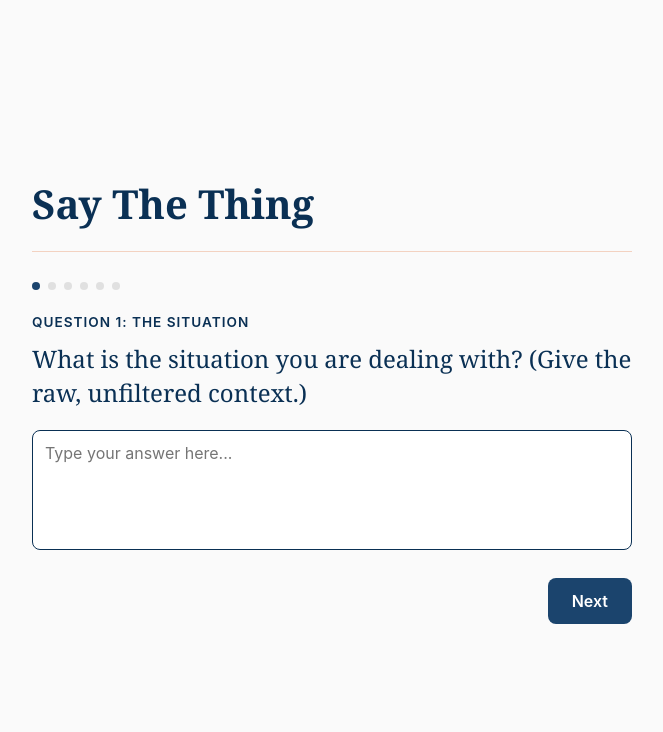
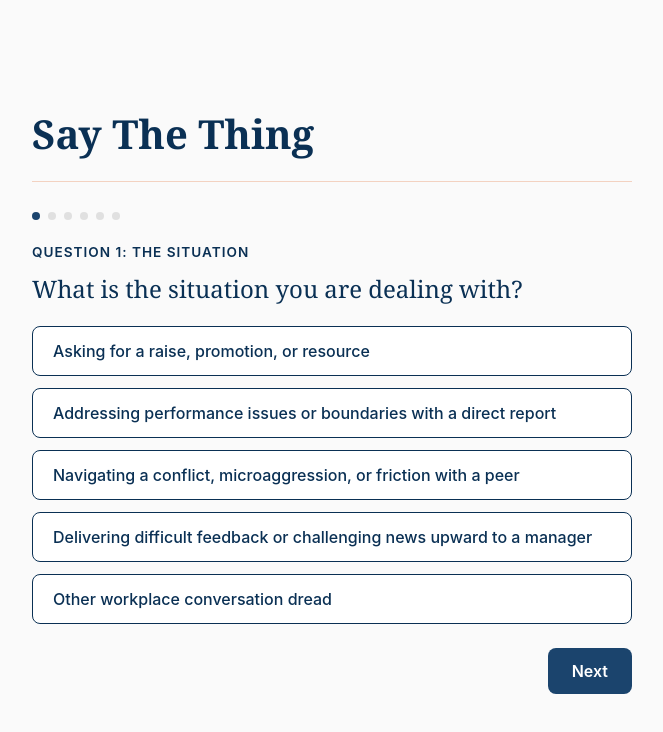
Before and after one commit to nancynancita/saythething, a plain HTML site: page index.html in a window 1280 px wide. Both pictures are taken after a click on the button "Let's do this". Shown: the whole page, without its empty margins (308-971 px from the left). Drawn offline with Linux system fonts and the light colour scheme.

Commit message:
Update index.html

```diff
--- a/index.html
+++ b/index.html
@@ -95,6 +95,37 @@
             font-size: 1.5rem;
             margin-bottom: 20px;
             line-height: 1.4;
+        }
+
+        .options-grid {
+            display: flex;
+            flex-direction: column;
+            gap: 12px;
+            margin-bottom: 20px;
+        }
+
+        .option-button {
+            width: 100%;
+            padding: 14px 20px;
+            border: 1px solid var(--border-color);
+            border-radius: 8px;
+            background-color: #FFFFFF;
+            color: var(--text-color);
+            font-size: 1rem;
+            text-align: left;
+            font-weight: 500;
+            cursor: pointer;
+            transition: all 0.2s ease;
+        }
+
+        .option-button:hover {
+            background-color: #F0F4F8;
+        }
+
+        .option-button.selected {
+            background-color: var(--primary-color);
+            color: #FFFFFF;
+            border-color: var(--primary-color);
         }
 
         textarea {
@@ -231,7 +262,10 @@
             <div id="question-container">
                 <div class="question-label" id="q-label"></div>
                 <div class="question-text" id="q-text"></div>
-                <textarea id="q-input" placeholder="Type your answer here..."></textarea>
+
+                <div id="options-container" class="options-grid"></div>
+
+                <textarea id="q-input" class="hidden" placeholder="Type your answer here..."></textarea>
             </div>
             <div class="btn-container">
                 <button class="btn-secondary" id="back-btn" onclick="goBack()">Back</button>
@@ -277,12 +311,74 @@
 
     <script>
         const questions = [
-            { label: "The Situation", text: "What is the situation you are dealing with? (Give the raw, unfiltered context.)" },
-            { label: "The Person", text: "Who are you having this conversation with? What is their role or power dynamic relative to you?" },
-            { label: "The Channel", text: "How will this conversation happen? (e.g., In person, Video call, Email, Slack, etc.)" },
-            { label: "The Hurdles", text: "Are there identity factors, communication gaps, neurodiversity, or cultural differences to keep in mind?" },
-            { label: "The Goal", text: "What is your ultimate goal for this outcome? What does success realistically look like?" },
-            { label: "Your Style", text: "What is your natural style? (e.g., Introverted, Direct, Collaborative, Anxious but firm, etc.)" }
+            {
+                label: "The Situation",
+                text: "What is the situation you are dealing with?",
+                type: "options",
+                choices: [
+                    "Asking for a raise, promotion, or resource",
+                    "Addressing performance issues or boundaries with a direct report",
+                    "Navigating a conflict, microaggression, or friction with a peer",
+                    "Delivering difficult feedback or challenging news upward to a manager",
+                    "Other workplace conversation dread"
+                ]
+            },
+            {
+                label: "The Person",
+                text: "Who are you having this conversation with? What is their role relative to you?",
+                type: "options",
+                choices: [
+                    "My Direct Manager / Boss",
+                    "A Peer or Colleague on my level",
+                    "A Direct Report or Team Member I manage",
+                    "An External Client, Vendor, or Stakeholder",
+                    "An Executive or Senior Leader"
+                ]
+            },
+            {
+                label: "The Channel",
+                text: "How will this conversation happen?",
+                type: "options",
+                choices: [
+                    "In person (Spoken Live)",
+                    "Video call / Zoom / Teams",
+                    "Written Email correspondence",
+                    "Slack / Microsoft Teams / Chat message"
+                ]
+            },
+            {
+                label: "The Hurdles",
+                text: "Are there identity factors or communication gaps to keep in mind?",
+                type: "options",
+                choices: [
+                    "Power dynamic / Fear of retaliation",
+                    "Neurodiversity or different processing styles",
+                    "Cultural, generational, or communication style differences",
+                    "None — it is just a high-stakes, nerve-wracking talk"
+                ]
+            },
+            {
+                label: "The Goal",
+                text: "What does success realistically look like for this outcome?",
+                type: "options",
+                choices: [
+                    "Clear boundary set and documented",
+                    "Alignment on next steps or an explicitly approved request",
+                    "Friction de-escalated and relationship preserved",
+                    "Perspective shared clearly without causing immediate defense"
+                ]
+            },
+            {
+                label: "Your Style",
+                text: "What is your natural communication style under stress?",
+                type: "options",
+                choices: [
+                    "Introverted / Over-rehearsed / Prone to freezing",
+                    "Direct / Blunt / Worried about sounding too harsh",
+                    "Collaborative / People-pleasing / Prone to softening the message too much",
+                    "Anxious but trying to remain completely firm"
+                ]
+            }
         ];
 
         let currentStep = 0;
@@ -307,24 +403,76 @@
 
         function showQuestion() {
             buildDots();
-            document.getElementById('q-label').innerText = 'Question ' + (currentStep + 1) + ': ' + questions[currentStep].label;
-            document.getElementById('q-text').innerText = questions[currentStep].text;
-            document.getElementById('q-input').value = answers[currentStep] || '';
+            const q = questions[currentStep];
+            document.getElementById('q-label').innerText = 'Question ' + (currentStep + 1) + ': ' + q.label;
+            document.getElementById('q-text').innerText = q.text;
+
+            const optionsContainer = document.getElementById('options-container');
+            const txtInput = document.getElementById('q-input');
+
+            optionsContainer.innerHTML = '';
+
+            if (q.type === "options") {
+                optionsContainer.classList.remove('hidden');
+                txtInput.classList.add('hidden');
+
+                q.choices.forEach(choice => {
+                    const btn = document.createElement('button');
+                    btn.className = 'option-button';
+                    if (answers[currentStep] === choice) {
+                        btn.className += ' selected';
+                    }
+                    btn.innerText = choice;
+                    btn.onclick = () => selectOption(choice);
+                    optionsContainer.appendChild(btn);
+                });
+            } else {
+                optionsContainer.classList.add('hidden');
+                txtInput.classList.remove('hidden');
+                txtInput.value = answers[currentStep] || '';
+                txtInput.focus();
+            }
+
             document.getElementById('back-btn').style.visibility = currentStep === 0 ? 'hidden' : 'visible';
             document.getElementById('next-btn').innerText = currentStep === questions.length - 1 ? 'Get my language' : 'Next';
-            document.getElementById('q-input').focus();
+        }
+
+        function selectOption(val) {
+            answers[currentStep] = val;
+            const buttons = document.querySelectorAll('.option-button');
+            buttons.forEach(b => {
+                if (b.innerText === val) {
+                    b.classList.add('selected');
+                } else {
+                    b.classList.remove('selected');
+                }
+            });
+
+            // Auto-advance configuration on visual choice selection
+            setTimeout(() => {
+                goNext();
+            }, 250);
         }
 
         function goBack() {
             if (currentStep > 0) {
-                answers[currentStep] = document.getElementById('q-input').value;
+                if (questions[currentStep].type !== "options") {
+                    answers[currentStep] = document.getElementById('q-input').value;
+                }
                 currentStep--;
                 showQuestion();
             }
         }
 
         async function goNext() {
-            answers[currentStep] = document.getElementById('q-input').value;
+            if (questions[currentStep].type !== "options") {
+                answers[currentStep] = document.getElementById('q-input').value;
+            }
+
+            if (!answers[currentStep]) {
+                alert('Please make a selection or provide text input to proceed.');
+                return;
+            }
 
             if (currentStep < questions.length - 1) {
                 currentStep++;
@@ -390,7 +538,8 @@
         function restartApp() {
             currentStep = 0;
             answers = [];
-            document.getElementById('q-input').value = '';
+            const txtInput = document.getElementById('q-input');
+            if(txtInput) txtInput.value = '';
             document.getElementById('results-screen').classList.add('hidden');
             document.getElementById('loading-screen').classList.add('hidden');
             document.getElementById('wizard-screen').classList.add('hidden');
```
